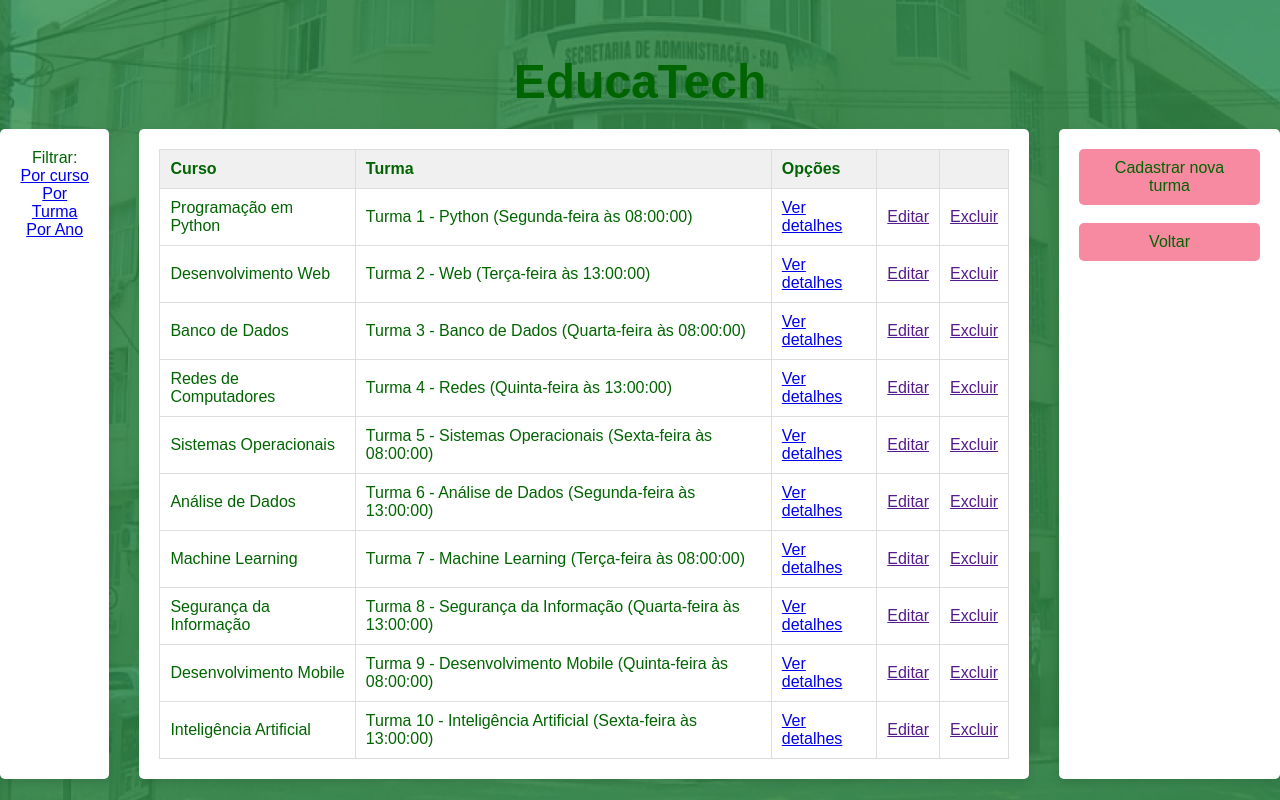
After one commit to michelesm/educaTech, a Django app: page /cursos/turmas/ in a window 1280 px wide. The commit adds this page. Run offline with Django 5.2, Linux system fonts and the light colour scheme; a user stored in the database is signed in; data comes from the database, SQL or seed files in the repository; both versions use the stored data as it was after the commit; some libraries are stand-ins or nearby versions.

Commit message:
turmas ok

```diff
--- a/cursos/models.py
+++ b/cursos/models.py
@@ -1,3 +1,4 @@
+from django.core.validators import MinValueValidator, MaxValueValidator
 from django.db import models
 
 
@@ -24,23 +25,17 @@ class Turma(models.Model):
     turma_nome = models.CharField(max_length=100)
     turma_ano = models.IntegerField()
     professor_responsavel = models.ForeignKey('professor.Professor', on_delete=models.CASCADE)
-    #horario_aulas = models.CharField(max_length=100)
     dia_da_semana = models.CharField(max_length=3, choices=DIAS_DA_SEMANA)
     horario = models.TimeField()
+    data_inicio = models.DateField()
+    quantidade_aulas = models.IntegerField(validators=[MinValueValidator(1), MaxValueValidator(20)])
 
     def __str__(self):
         return self.turma_nome
 
+    def get_horario_display(self):
+        return f'{self.get_dia_da_semana_display()} às {self.horario}'
 
-
-
-
-
-
-def __str__(self):
-    return f'{self.get_dia_da_semana_display()} às {self.horario}'
-
-
-class Meta:
-    verbose_name = 'Horário de Aula'
-    verbose_name_plural = 'Horários de Aulas'
+    class Meta:
+        verbose_name = 'Turma'
+        verbose_name_plural = 'Turmas'
--- a/cursos/urls.py
+++ b/cursos/urls.py
@@ -5,9 +5,9 @@ urlpatterns = [
 
     path('', views.cursos_list, name='curso_list'),
     path('curso/<int:pk>/', views.CursoDetailView.as_view(), name='curso_detail'),
-    #path('', views.CursoListView.as_view(), name='curso_list'),
     path('create/', views.CursoCreateView.as_view(), name='curso_create'),
-    #path('<int:pk>/', views.CursoDetailView.as_view(), name='curso_detail'),
     path('cursos/<pk>/update/', views.CursoUpdateView.as_view(), name='curso_update'),
     path('cursos/<pk>/delete/', views.CursoDetailView.as_view(), name='curso_delete'),
+    path('turmas/', views.TurmaListView.as_view(), name='turma_list'),
+    path('turmas/<pk>/', views.TurmaDetailView.as_view(), name='turma_detail'),
 ]
--- a/cursos/views.py
+++ b/cursos/views.py
@@ -3,7 +3,7 @@ from django.shortcuts import render, redirect, get_object_or_404
 from django.contrib.auth.mixins import LoginRequiredMixin
 from django.utils.decorators import method_decorator
 from django.views.generic import ListView, CreateView, DetailView, UpdateView, DeleteView
-from .models import Curso
+from .models import Curso, Turma
 from .forms import CursoForm
 
 
@@ -63,3 +63,24 @@ class CursoDeleteView(LoginRequiredMixin, DeleteView):
     model = Curso
     template_name = 'cursos/cursos_delete.html'
     success_url = '/cursos/'
+
+@method_decorator(login_required, name='dispatch')
+class TurmaListView(ListView):
+    model = Turma
+    template_name = 'cursos/turmas_list.html'
+    context_object_name = 'turmas'
+
+    def get_queryset(self):
+        cursos = Curso.objects.all()
+        turmas = []
+        for curso in cursos:
+            turmas_curso = Turma.objects.filter(curso=curso)
+            turmas.append((curso, turmas_curso))
+        return turmas
+
+
+@method_decorator(login_required, name='dispatch')
+class TurmaDetailView(DetailView):
+    model = Turma
+    template_name = 'cursos/turma_detail.html'
+    context_object_name = 'turma'
--- a/professor/urls.py
+++ b/professor/urls.py
@@ -12,4 +12,5 @@ urlpatterns = [
     path('professor/<pk>/delete/', views.ProfessorDeleteView.as_view(), name='professor_delete'),
     path('professor/<pk>/edit/', views.ProfessorEditView.as_view(), name='professor_edit'),
 
+
 ]
--- /dev/null
+++ b/templates/cursos/turma_detail.html
@@ -0,0 +1,9 @@
+{% extends 'base.html' %}
+
+{% block content %}
+  <h1>{{ turma.turma_nome }}</h1>
+  <p>Professor: {{ turma.professor_responsavel }}</p>
+  <p>Horário: {{ turma.get_horario_display }}</p>
+  <p>Data de Início: {{ turma.data_inicio }}</p>
+  <p>Quantidade de Aulas: {{ turma.quantidade_aulas }}</p>
+{% endblock %}
--- /dev/null
+++ b/templates/cursos/turmas_list.html
@@ -0,0 +1,66 @@
+{% extends 'base.html' %}
+
+{% load django_bootstrap5 %}
+
+{% block content %}
+  <div class="container">
+    <div class="card">
+      <span>Filtrar:</span><br>
+      <a href="#">Por curso</a><br>
+      <a href="#">Por Turma</a><br>
+      <a href="#">Por Ano</a>
+    </div>
+
+    <div class="card">
+      <table class="table table-bordered">
+        <thead>
+          <tr>
+            <th>Curso</th>
+            <th>Turma</th>
+            <th>Opções</th>
+            <th></th>
+            <th></th>
+          </tr>
+        </thead>
+        <tbody>
+          {% for curso, turmas in turmas %}
+          <tr>
+            <td>{{ curso.nome_curso }}</td>
+              {% for turma in turmas %}
+              <td>{{ turma.turma_nome }} ({{ turma.get_horario_display }})</td>
+              <td>
+                <a href="#" onclick="document.getElementById('modal-detail-{{ turma.pk }}').showModal()">Ver detalhes</a>
+                <dialog id="modal-detail-{{ turma.pk }}">
+                  <div style="text-align: center;">
+                    {% include 'cursos/turma_detail.html' with turma=turma %}
+                  </div>
+                  <button style="display: block; margin: 0 auto;" onclick="document.getElementById('modal-detail-{{ turma.pk }}').close()">Fechar</button>
+                </dialog>
+              {% endfor %}
+            </td>
+            <td>
+              {% for turma in turmas %}
+                <a href="">Editar</a>
+              {% endfor %}
+            </td>
+            <td>
+              {% for turma in turmas %}
+                <a href="">Excluir</a>
+              {% endfor %}
+            </td>
+          </tr>
+          {% endfor %}
+        </tbody>
+      </table>
+    </div>
+
+    <div class="card">
+      <div class="button-container">
+        <a href="" class="button">Cadastrar nova turma</a><br>
+      </div>
+      <div class="button-container">
+        <a href="{% url 'home' %}" class="button">Voltar</a>
+      </div>
+    </div>
+  </div>
+{% endblock %}
```
Also changed, not shown: templates/home.html (+22 -10 lines), banco.sqlite3.
